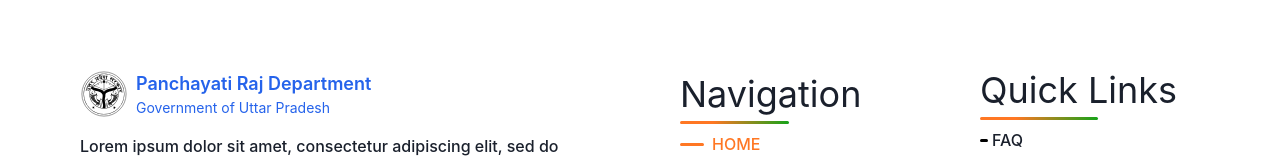
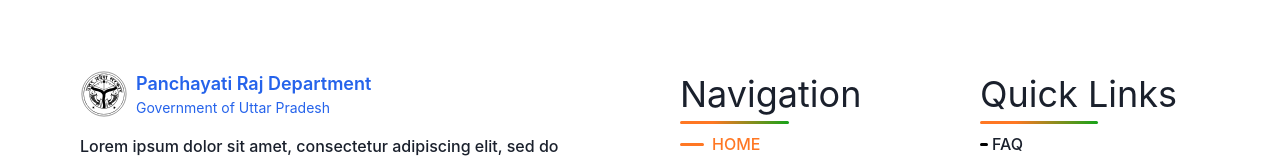
Before and after one commit to TechtitudeTribe/GovermentWebsite-Mohit, a React (Vite) app: page / in a window 1280 px wide. Shown: the part 3624-3786 px from the top of the page. Built offline with nearby package versions, Linux system fonts and the light colour scheme; no server answers.

Commit message:
minor css update

```diff
--- a/src/components/Footer.jsx
+++ b/src/components/Footer.jsx
@@ -91,7 +91,7 @@ export default function Footer({ active }) {
           ))}
         </div>
         <div>
-          <h2 className="gradient-border-left text-4xl w-fit">
+          <h2 className="gradient-border-left text-4xl w-fit pt-1">
             {language === "hindi" ? "त्वरित सम्पक" : "Quick Links"}
           </h2>
           {quickLLinks.map((link) => (
--- a/src/components/PersonSlide.jsx
+++ b/src/components/PersonSlide.jsx
@@ -16,6 +16,7 @@ export default function PersonSlide({ details }) {
       <img
         src={details.image}
         alt={details.name[language]}
+        loading="lazy"
         className="card-image w-full min-h-[300px] object-cover"
       />
       <div
```
